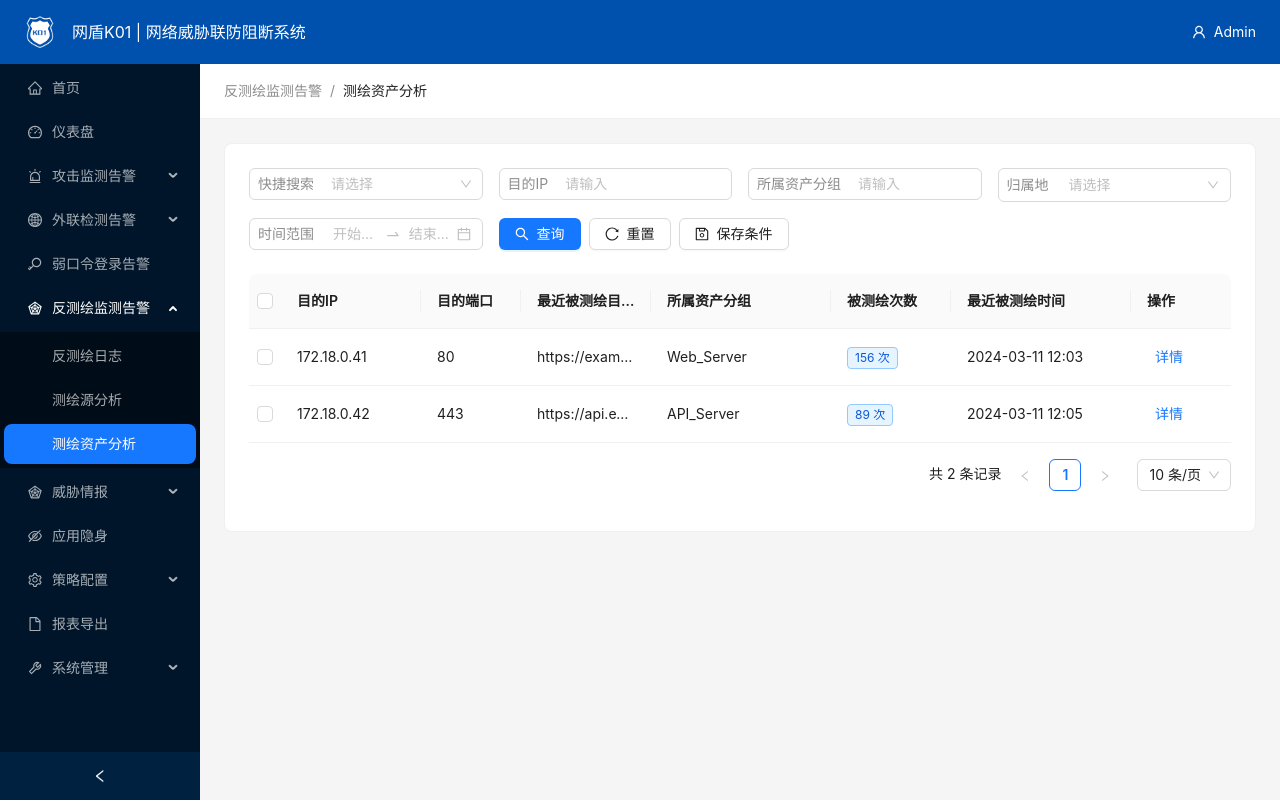
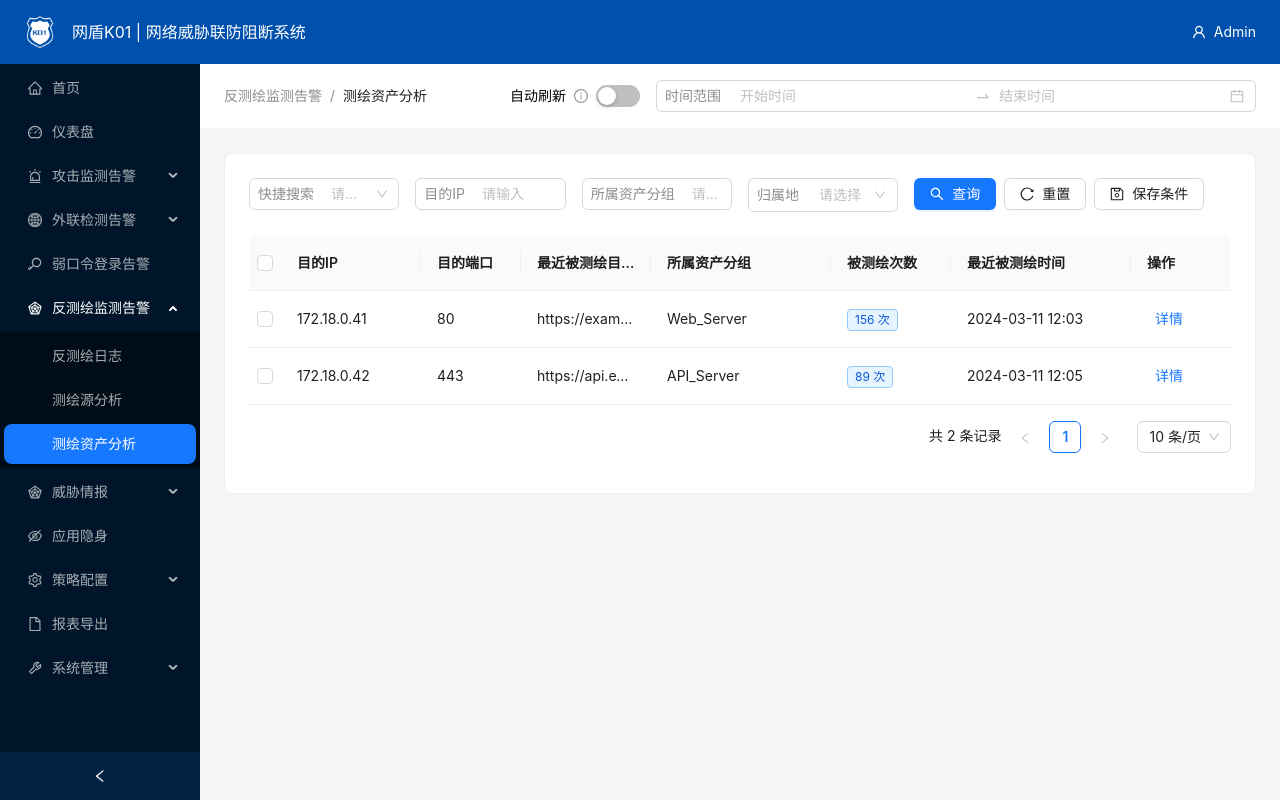
Before and after one commit to d4rk30/K1DESIGN, a React (Vite) app: page /anti-mapping-assets in a window 1280 px wide. Built offline with nearby package versions, Linux system fonts and the light colour scheme.

Commit message:
反测绘修复时间组件

```diff
--- a/src/layouts/MainLayout.tsx
+++ b/src/layouts/MainLayout.tsx
@@ -1,4 +1,4 @@
-import { Layout, Menu, theme, Dropdown, Space, Breadcrumb } from 'antd';
+import { Layout, Menu, theme, Dropdown, Space, Breadcrumb, Switch, Tooltip } from 'antd';
 import { Outlet, useNavigate, useLocation } from 'react-router-dom';
 import { useState, useEffect, useMemo } from 'react';
 import {
@@ -15,7 +15,10 @@ import {
     UserOutlined,
     LogoutOutlined,
     LockOutlined,
+    InfoCircleOutlined,
 } from '@ant-design/icons';
+import dayjs from 'dayjs';
+import LabelRangePicker from '@/components/LabelRangePicker';
 
 const { Header, Sider } = Layout;
 
@@ -27,6 +30,7 @@ const MainLayout = () => {
     const {
         token: { colorBgContainer },
     } = theme.useToken();
+    const [autoRefresh, setAutoRefresh] = useState(false);
 
     const menuItems = [
         {
@@ -362,6 +366,65 @@ const MainLayout = () => {
         return null;
     };
 
+    const renderAntiMappingControls = () => {
+        const pathname = location.pathname.substring(1);
+        const antiMappingPages = [
+            'anti-mapping-logs',
+            'anti-mapping-sources',
+            'anti-mapping-assets'
+        ];
+
+        if (antiMappingPages.includes(pathname)) {
+            return (
+                <div style={{
+                    display: 'flex',
+                    alignItems: 'center',
+                    gap: '16px',
+                    marginLeft: '16px'
+                }}>
+                    <div style={{
+                        display: 'flex',
+                        alignItems: 'center',
+                        gap: '8px',
+                        whiteSpace: 'nowrap'
+                    }}>
+                        <span>自动刷新</span>
+                        <Tooltip title="开启自动刷新后每隔两分钟刷新一次数据，数据受到右侧时间筛选器的影响">
+                            <InfoCircleOutlined style={{ color: '#999', fontSize: '14px' }} />
+                        </Tooltip>
+                        <Switch
+                            checked={autoRefresh}
+                            onChange={(checked) => {
+                                setAutoRefresh(checked);
+                            }}
+                        />
+                    </div>
+                    <LabelRangePicker
+                        label="时间范围"
+                        placeholder={['开始时间', '结束时间']}
+                        presets={[
+                            {
+                                label: '今日',
+                                value: [dayjs().startOf('day'), dayjs().endOf('day')]
+                            },
+                            {
+                                label: '本周',
+                                value: [dayjs().startOf('week'), dayjs().endOf('week')]
+                            },
+                            {
+                                label: '当月',
+                                value: [dayjs().startOf('month'), dayjs().endOf('month')]
+                            }
+                        ]}
+                        showTime
+                        format="YYYY-MM-DD HH:mm:ss"
+                    />
+                </div>
+            );
+        }
+        return null;
+    };
+
     return (
         <Layout style={{ minHeight: '100vh' }}>
             <Header style={{
@@ -469,7 +532,13 @@ const MainLayout = () => {
                             justifyContent: 'space-between'
                         }}>
                             <Breadcrumb items={breadcrumbItems} />
-                            {renderUpdateTime()}
+                            <div style={{
+                                display: 'flex',
+                                alignItems: 'center'
+                            }}>
+                                {renderUpdateTime()}
+                                {renderAntiMappingControls()}
+                            </div>
                         </div>
                     </div>
                     <div style={{
--- a/src/pages/AntiMappingAssets.tsx
+++ b/src/pages/AntiMappingAssets.tsx
@@ -6,8 +6,6 @@ import LabelSelect from '@/components/LabelSelect';
 import LabelInput from '@/components/LabelInput';
 import LabelCascader from '@/components/LabelCascader';
 import { US, CN, GB, FR, DE } from 'country-flag-icons/react/3x2';  // 导入国旗图标
-import LabelRangePicker from '@/components/LabelRangePicker';
-import dayjs from 'dayjs';
 
 interface DataType {
     key: string;
@@ -277,7 +275,7 @@ const AntiMappingAssets: React.FC = () => {
                 style={{ marginBottom: 24 }}
             >
                 <Row gutter={[16, 16]}>
-                    <Col span={6}>
+                    <Col span={4}>
                         <Form.Item name="quickSearch" style={{ marginBottom: 0 }}>
                             <LabelSelect
                                 label="快捷搜索"
@@ -292,7 +290,7 @@ const AntiMappingAssets: React.FC = () => {
                             </LabelSelect>
                         </Form.Item>
                     </Col>
-                    <Col span={6}>
+                    <Col span={4}>
                         <Form.Item name="targetIP" style={{ marginBottom: 0 }}>
                             <LabelInput
                                 label="目的IP"
@@ -300,7 +298,7 @@ const AntiMappingAssets: React.FC = () => {
                             />
                         </Form.Item>
                     </Col>
-                    <Col span={6}>
+                    <Col span={4}>
                         <Form.Item name="assetGroup" style={{ marginBottom: 0 }}>
                             <LabelInput
                                 label="所属资产分组"
@@ -308,7 +306,7 @@ const AntiMappingAssets: React.FC = () => {
                             />
                         </Form.Item>
                     </Col>
-                    <Col span={6}>
+                    <Col span={4}>
                         <Form.Item name="location" style={{ marginBottom: 0 }}>
                             <LabelCascader
                                 label="归属地"
@@ -317,31 +315,7 @@ const AntiMappingAssets: React.FC = () => {
                             />
                         </Form.Item>
                     </Col>
-                    <Col span={6}>
-                        <Form.Item name="timeRange" style={{ marginBottom: 0 }}>
-                            <LabelRangePicker
-                                label="时间范围"
-                                placeholder={['开始时间', '结束时间']}
-                                presets={[
-                                    {
-                                        label: '今日',
-                                        value: [dayjs().startOf('day'), dayjs().endOf('day')]
-                                    },
-                                    {
-                                        label: '本周',
-                                        value: [dayjs().startOf('week'), dayjs().endOf('week')]
-                                    },
-                                    {
-                                        label: '当月',
-                                        value: [dayjs().startOf('month'), dayjs().endOf('month')]
-                                    }
-                                ]}
-                                showTime
-                                format="YYYY-MM-DD HH:mm:ss"
-                            />
-                        </Form.Item>
-                    </Col>
-                    <Col span={6}>
+                    <Col span={4}>
                         <Form.Item style={{ marginBottom: 0 }}>
                             <Space>
                                 <Button type="primary" htmlType="submit" icon={<SearchOutlined />}>
--- a/src/pages/AntiMappingLog.tsx
+++ b/src/pages/AntiMappingLog.tsx
@@ -7,8 +7,6 @@ import LabelInput from '@/components/LabelInput';
 import LabelCascader from '@/components/LabelCascader';
 import AntiMappingPathVisualization from '@/components/AntiMappingPathVisualization';
 import { US, CN, GB, FR, DE } from 'country-flag-icons/react/3x2';
-import LabelRangePicker from '@/components/LabelRangePicker';
-import dayjs from 'dayjs';
 
 interface DataType {
     key: string;
@@ -622,30 +620,6 @@ const AntiMappingLog: React.FC = () => {
                             />
                         </Form.Item>
                     </Col>
-                    <Col span={8}>
-                        <Form.Item name="timeRange" style={{ marginBottom: 0 }}>
-                            <LabelRangePicker
-                                label="时间范围"
-                                placeholder={['开始时间', '结束时间']}
-                                presets={[
-                                    {
-                                        label: '今日',
-                                        value: [dayjs().startOf('day'), dayjs().endOf('day')]
-                                    },
-                                    {
-                                        label: '本周',
-                                        value: [dayjs().startOf('week'), dayjs().endOf('week')]
-                                    },
-                                    {
-                                        label: '当月',
-                                        value: [dayjs().startOf('month'), dayjs().endOf('month')]
-                                    }
-                                ]}
-                                showTime
-                                format="YYYY-MM-DD HH:mm:ss"
-                            />
-                        </Form.Item>
-                    </Col>
                     <Col span={4}>
                         <Form.Item style={{ marginBottom: 0 }}>
                             <Space>
--- a/src/pages/AntiMappingSources.tsx
+++ b/src/pages/AntiMappingSources.tsx
@@ -6,8 +6,6 @@ import LabelSelect from '@/components/LabelSelect';
 import LabelInput from '@/components/LabelInput';
 import LabelCascader from '@/components/LabelCascader';
 import { US, CN, GB, FR, DE } from 'country-flag-icons/react/3x2';
-import LabelRangePicker from '@/components/LabelRangePicker';
-import dayjs from 'dayjs';
 
 interface DataType {
     key: string;
@@ -276,7 +274,7 @@ const AntiMappingSources: React.FC = () => {
                 style={{ marginBottom: 24 }}
             >
                 <Row gutter={[16, 16]}>
-                    <Col span={3}>
+                    <Col span={4}>
                         <Form.Item name="quickSearch" style={{ marginBottom: 0 }}>
                             <LabelSelect
                                 label="快捷搜索"
@@ -291,7 +289,7 @@ const AntiMappingSources: React.FC = () => {
                             </LabelSelect>
                         </Form.Item>
                     </Col>
-                    <Col span={3}>
+                    <Col span={4}>
                         <Form.Item name="sourceIP" style={{ marginBottom: 0 }}>
                             <LabelInput
                                 label="源IP"
@@ -305,30 +303,6 @@ const AntiMappingSources: React.FC = () => {
                                 label="归属地"
                                 options={locationOptions}
                                 placeholder="请选择"
-                            />
-                        </Form.Item>
-                    </Col>
-                    <Col span={8}>
-                        <Form.Item name="timeRange" style={{ marginBottom: 0 }}>
-                            <LabelRangePicker
-                                label="时间范围"
-                                placeholder={['开始时间', '结束时间']}
-                                presets={[
-                                    {
-                                        label: '今日',
-                                        value: [dayjs().startOf('day'), dayjs().endOf('day')]
-                                    },
-                                    {
-                                        label: '本周',
-                                        value: [dayjs().startOf('week'), dayjs().endOf('week')]
-                                    },
-                                    {
-                                        label: '当月',
-                                        value: [dayjs().startOf('month'), dayjs().endOf('month')]
-                                    }
-                                ]}
-                                showTime
-                                format="YYYY-MM-DD HH:mm:ss"
                             />
                         </Form.Item>
                     </Col>
```
